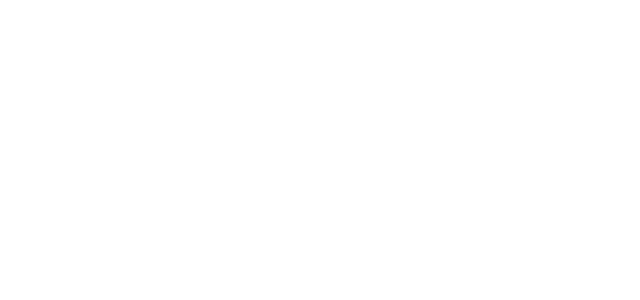
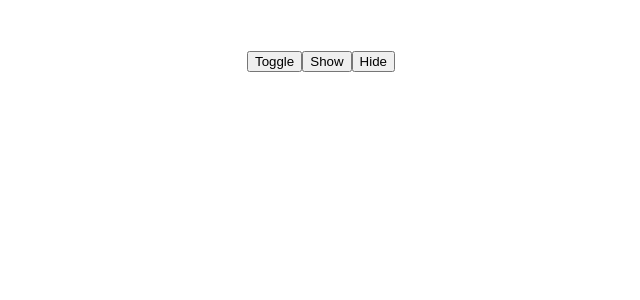
Before and after one commit to Kmg11/React_Custome_Hooks, a React (Create React App) app: page / in a window 1280 px wide. Shown: the top 300 px of the page, without its empty margins (319-959 px from the left). Built offline with nearby package versions, Linux system fonts and the light colour scheme.

Commit message:
useToggle Hook

```diff
--- a/src/App.js
+++ b/src/App.js
@@ -1,5 +1,27 @@
+import { useToggle } from "./Hook/useToggle";
+
+/**
+ * How To Use
+ *  - const [value, togglevVlue] = useToggle(defaultValue);
+ * 		- If No defaultValue : Default Value is false
+ * 	- toggleValue()
+ * 		- Reverse Current Value
+ * 	- toggleValue(true || false)
+ * 		- Set Your Value
+ */
+
 function App() {
-	return <div className="App"></div>;
+	const [showBox, toggleShowBox] = useToggle();
+
+	return (
+		<div className="App">
+			<button onClick={toggleShowBox}>Toggle</button>
+			<button onClick={() => toggleShowBox(true)}>Show</button>
+			<button onClick={() => toggleShowBox(false)}>Hide</button>
+
+			{showBox && <div className="box"></div>}
+		</div>
+	);
 }
 
 export default App;
--- /dev/null
+++ b/src/Hook/useToggle.js
@@ -0,0 +1,25 @@
+import { useState } from "react";
+
+/**
+ * How To Use
+ *  - const [value, togglevVlue] = useToggle(defaultValue);
+ * 		- If No defaultValue : Default Value is false
+ * 	- toggleValue()
+ * 		- Reverse Current Value
+ * 	- toggleValue(true || false)
+ * 		- Set Your Value
+ */
+
+export function useToggle(defaultValue) {
+	const [value, setValue] = useState(defaultValue ? defaultValue : false);
+
+	function toggleValue(newValue) {
+		if (newValue !== value) {
+			setValue((currentValue) =>
+				typeof newValue === "boolean" ? newValue : !currentValue
+			);
+		}
+	}
+
+	return [value, toggleValue];
+}
--- a/src/index.css
+++ b/src/index.css
@@ -1,13 +1,22 @@
 body {
-  margin: 0;
-  font-family: -apple-system, BlinkMacSystemFont, 'Segoe UI', 'Roboto', 'Oxygen',
-    'Ubuntu', 'Cantarell', 'Fira Sans', 'Droid Sans', 'Helvetica Neue',
-    sans-serif;
-  -webkit-font-smoothing: antialiased;
-  -moz-osx-font-smoothing: grayscale;
+	margin: 0;
+	font-family: -apple-system, BlinkMacSystemFont, "Segoe UI", "Roboto", "Oxygen",
+		"Ubuntu", "Cantarell", "Fira Sans", "Droid Sans", "Helvetica Neue",
+		sans-serif;
+	-webkit-font-smoothing: antialiased;
+	-moz-osx-font-smoothing: grayscale;
+  text-align: center;
+  padding: 50px;
 }
 
 code {
-  font-family: source-code-pro, Menlo, Monaco, Consolas, 'Courier New',
-    monospace;
+	font-family: source-code-pro, Menlo, Monaco, Consolas, "Courier New",
+		monospace;
 }
+
+.box {
+	width: 200px;
+	height: 200px;
+	background-color: #f00;
+  margin: 10px auto;
+}
```
